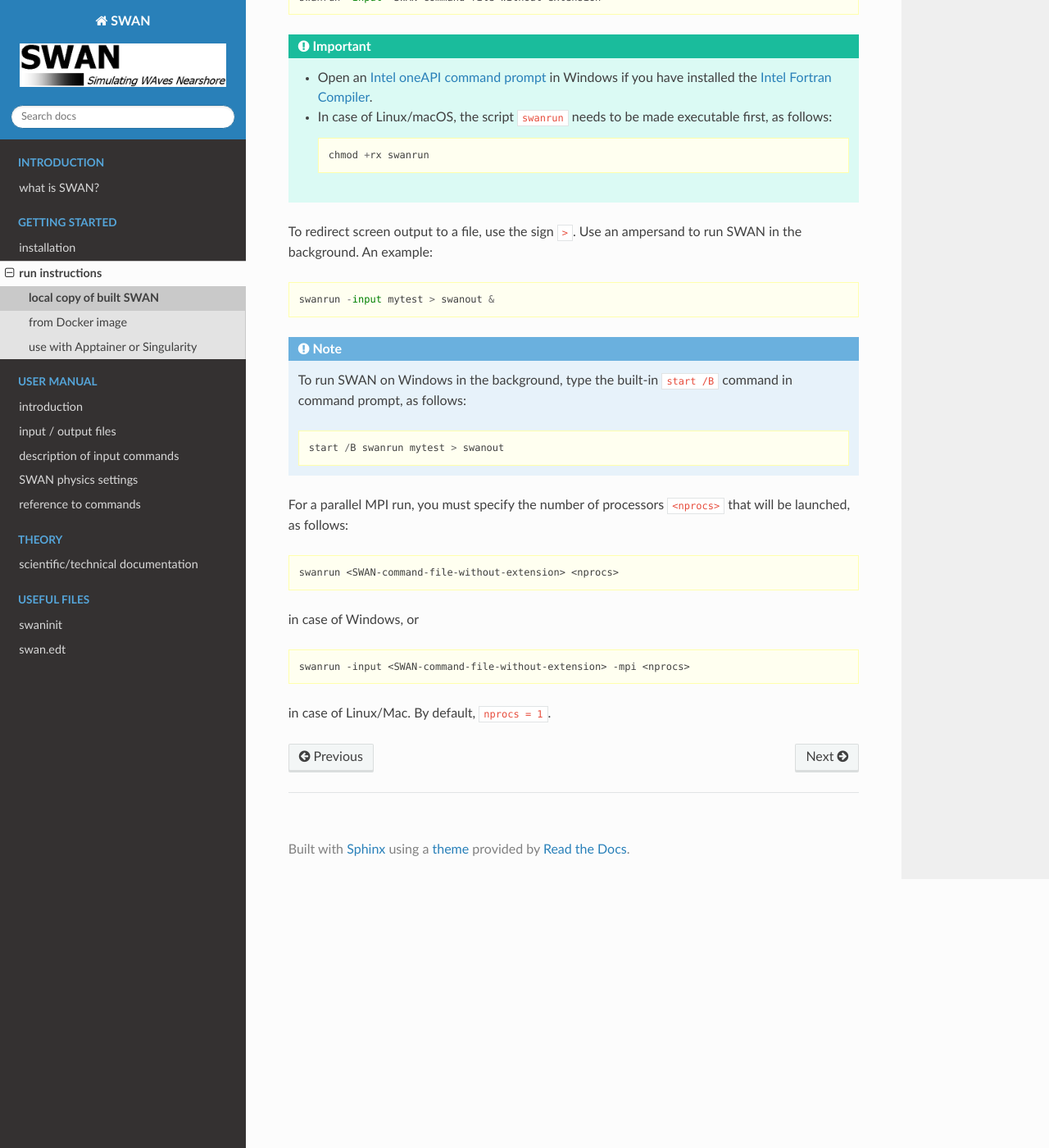
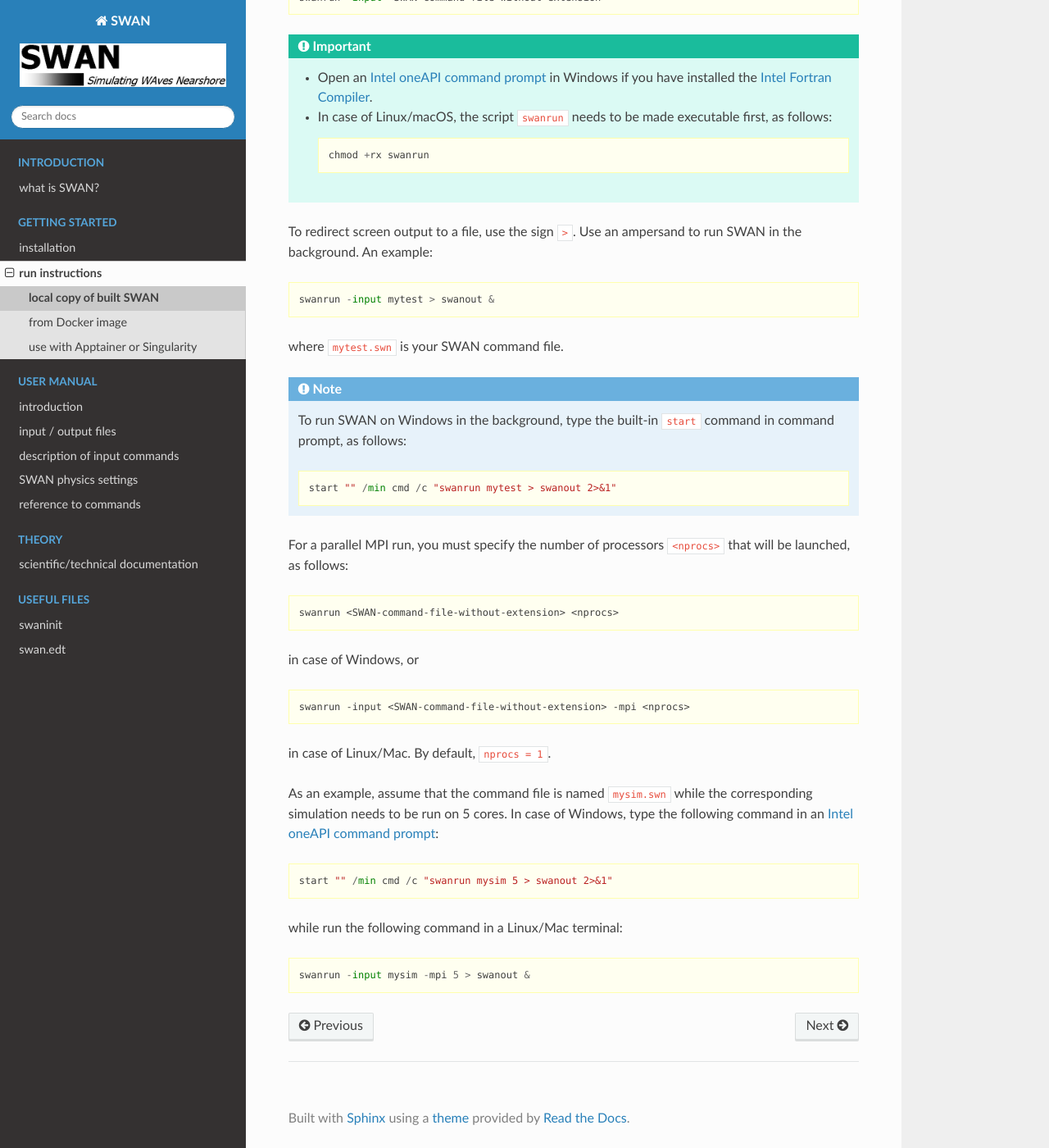
Before and after one commit to delftwaves/swan-docs, a Sphinx documentation site: the page built from docs/getting_started/run1/index.rst, in a window 1280 px wide and 1400 px high, scrolled down 495 px. Shown: the whole window at 82% size. Built offline with Sphinx 7.4.7 and the Read the Docs theme 3.1.0, drawn with Linux system fonts in a browser that asks for light colours.

Commit message:
update documentation

```diff
--- a/docs/getting_started/intel_fortran/windows.rst
+++ b/docs/getting_started/intel_fortran/windows.rst
@@ -234,7 +234,8 @@ Finally, build and install the Metis programs and libraries as follows:
 
 .. note::
 
-   The Metis package is installed at folder ``C:\Program Files\metis``. This location is required for a correct installation of SWAN as described below.
+   - Make sure that VS Build Tools is already installed before installing Metis.
+   - The Metis package is installed at folder ``C:\Program Files\metis``. This location is required for a correct installation of SWAN as described below.
 
 After Metis has been installed we continue with the build of SWAN. At the top of SWAN source directory SWAN needs to be configured in the following way:
 
--- a/docs/getting_started/run1/index.rst
+++ b/docs/getting_started/run1/index.rst
@@ -5,7 +5,7 @@ The provided run scripts (``swanrun`` and ``swanrun.bat``) enable the user to pr
 
 For Windows users, open a terminal (hit the Window key + R, type ``cmd`` and click OK), navigate to the folder containing your SWAN input files
 (command file, grid, bathymetry, etc.), copy and paste the following command, then replace ``<SWAN-command-file-without-extension>``
-by the name of your SWAN command file without extension (assuming it is ``sws``), and hit Enter::
+by the name of your SWAN command file without extension (assuming it is ``swn``), and hit Enter::
 
    swanrun <SWAN-command-file-without-extension>
 
@@ -24,11 +24,13 @@ To redirect screen output to a file, use the sign ``>``. Use an ampersand to run
 
    swanrun -input mytest > swanout &
 
+where ``mytest.swn`` is your SWAN command file.
+
 .. note::
 
-   To run SWAN on Windows in the background, type the built-in ``start /B`` command in command prompt, as follows::
+   To run SWAN on Windows in the background, type the built-in ``start`` command in command prompt, as follows::
 
-      start /B swanrun mytest > swanout
+      start "" /min cmd /c "swanrun mytest > swanout 2>&1"
 
 For a parallel MPI run, you must specify the number of processors ``<nprocs>`` that will be launched, as follows:
 
@@ -43,3 +45,12 @@ in case of Windows, or
    swanrun -input <SWAN-command-file-without-extension> -mpi <nprocs>
 
 in case of Linux/Mac. By default, ``nprocs = 1``.
+
+As an example, assume that the command file is named ``mysim.swn`` while the corresponding simulation needs to be run on 5 cores.
+In case of Windows, type the following command in an :ref:`Intel oneAPI command prompt <ioap>`::
+
+   start "" /min cmd /c "swanrun mysim 5 > swanout 2>&1"
+
+while run the following command in a Linux/Mac terminal::
+
+   swanrun -input mysim -mpi 5 > swanout &
```
